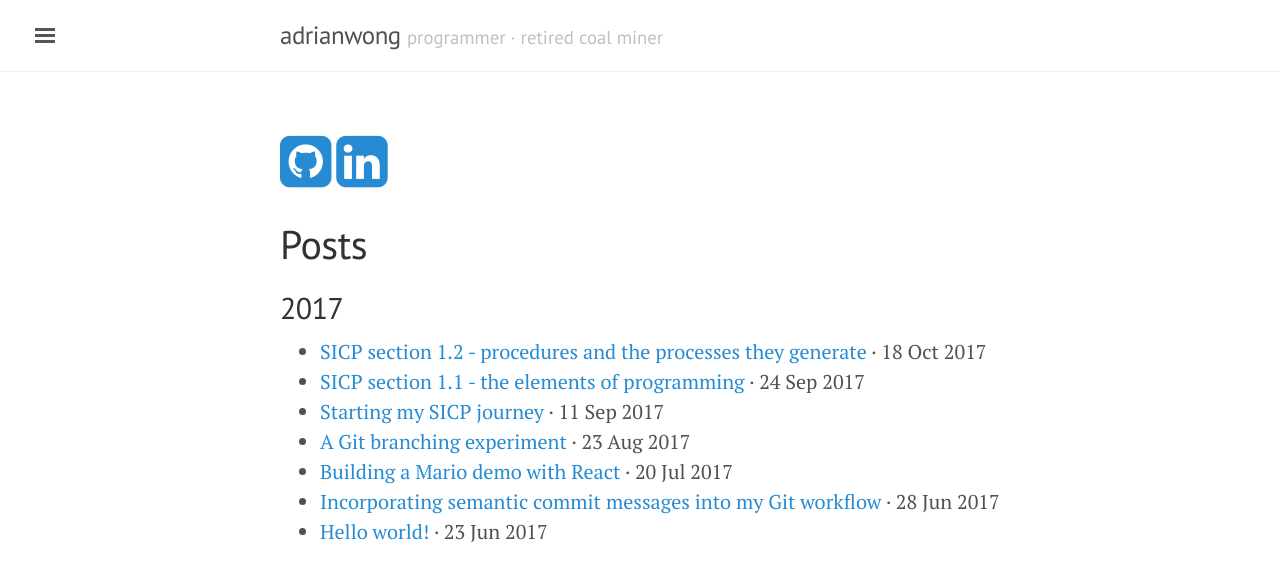
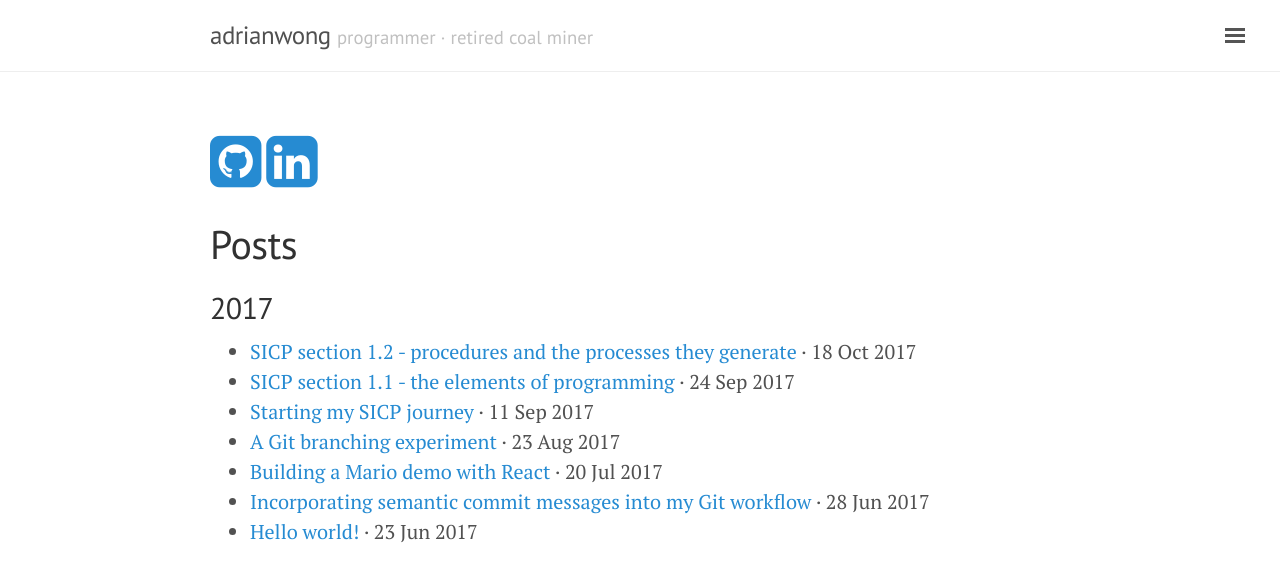
Before and after one commit to adrianwong/adrianwong.github.io, a Jekyll site: the page built from index.html, in a window 1280 px wide. Shown: the top 581 px of the page. Built offline with Jekyll 4.4.1, drawn with Linux system fonts in a browser that asks for light colours; comment, search, counter and statistics services are not loaded.

Commit message:
refactor: Try a wider content container, with original font size

```diff
--- a/_layouts/default.html
+++ b/_layouts/default.html
@@ -3,7 +3,7 @@
 
   {% include head.html %}
 
-  <body>
+  <body class="layout-reverse">
 
     {% include sidebar.html %}
 
--- a/public/css/lanyon.css
+++ b/public/css/lanyon.css
@@ -73,17 +73,7 @@ h1, h2, h3, h4, h5, h6 {
  */
 
 .container {
-  max-width: 28rem;
-}
-@media (min-width: 38em) {
-  .container {
-    max-width: 32rem;
-  }
-}
-@media (min-width: 56em) {
-  .container {
-    max-width: 38rem;
-  }
+  max-width: 45rem;
 }
 
 
```
